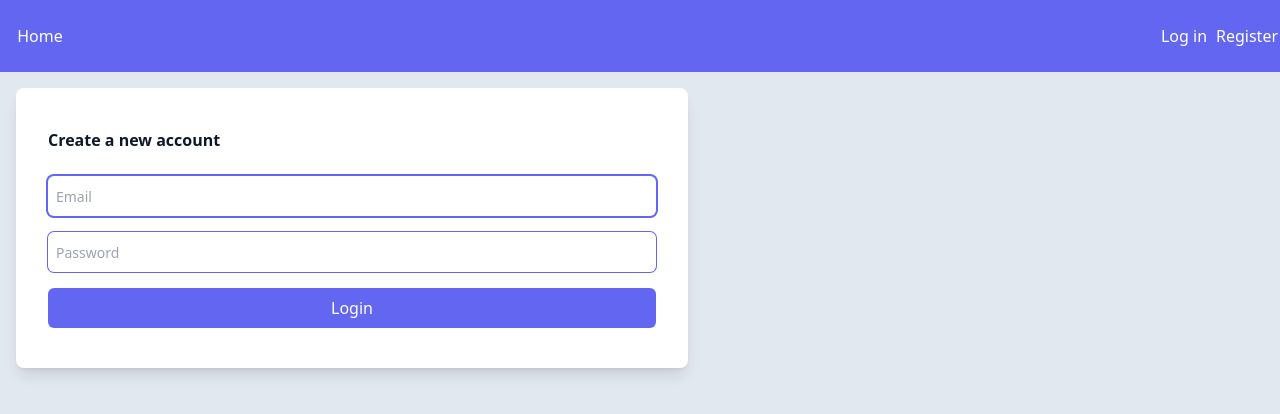
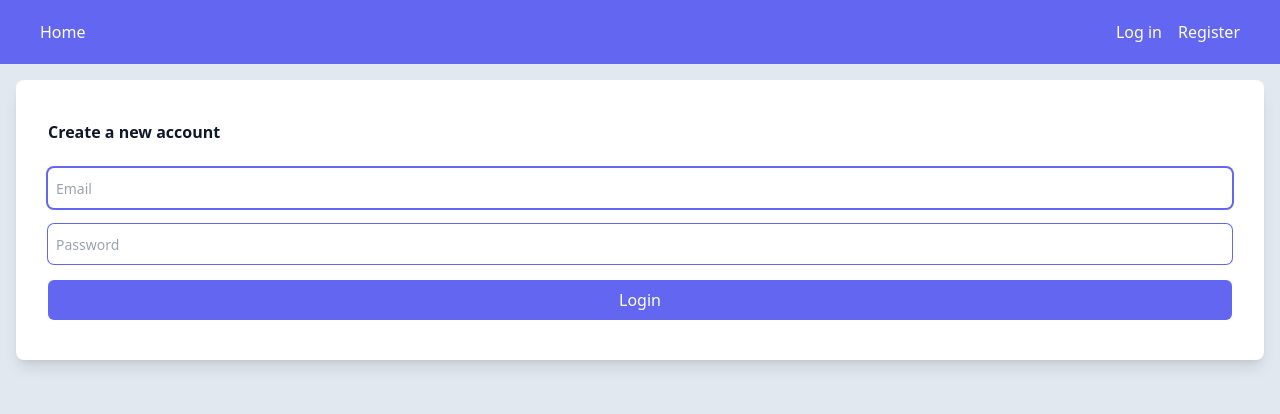
Before and after one commit to Juanma-999/biblioteca-MERN, a React (Vite) app in the folder frontend/: page /login in a window 1280 px wide. Shown: the top 414 px of the page. Built offline with nearby package versions, Linux system fonts and the light colour scheme.

Commit message:
mejora interfaz

```diff
--- a/frontend/src/assets/app.css
+++ b/frontend/src/assets/app.css
@@ -4,10 +4,10 @@
 
 @layer components {
     .nav-link {
-        @apply w-12 h-10 rounded-md hover:bg-indigo-600 grid place-items-center
+        @apply rounded-md hover:bg-indigo-600 grid place-items-center
     }
     .card {
-        @apply bg-white px-8 py-10 rounded-lg shadow-lg max-w-2xl
+        @apply bg-white px-8 py-10 rounded-lg shadow-lg
     }
     .title {
         @apply font-bold mb-6
@@ -18,4 +18,7 @@
     .btn {
         @apply block w-full bg-indigo-500 text-white rounded-md p-2 active:bg-indigo-600
     }
+    .navbar {
+        @apply flex items-center justify-between px-10 py-5
+    }
 }
--- a/frontend/src/components/Book.jsx
+++ b/frontend/src/components/Book.jsx
@@ -30,12 +30,9 @@ const Book = ({ book }) => {
             <h4 className='my-2 text-gray-500'>ID: {book._id}</h4>
 			<div className='flex justify-between books-center gap-x-2 mt-4 p-4'>
 				<BiShow
-					className='text-3xl text-blue-800 hober:text-black cursor-pointer'
+					className='text-3xl text-blue-800 hover:text-black cursor-pointer'
 					onClick={() => setShowDetail(true)}
 				/>
-				<button>
-					<BsInfoCircle className='text-2xl text-green-800 hover:text-black'/>
-				</button>
 				<Link to="/edit" state={ book }>
 					<AiOutlineEdit className='text-2xl text-yellow-600 hover:text-black'/>
 				</Link>
--- a/frontend/src/components/BookDetail.jsx
+++ b/frontend/src/components/BookDetail.jsx
@@ -9,7 +9,7 @@ const BookDetail = ( { book, onClose }) => {
             <div onClick={(event) => event.stopPropagation()}
             className='w-[600px] max-w-full h-[400px] bg-white rounded-xl p-4 flex flex-col relative'
             >
-                <AiOutlineClose className='absoliute right-6 top-6 text-3xl text-red-600 cursor-pointer'
+                <AiOutlineClose className='absolute right-6 top-6 text-3xl text-red-600 cursor-pointer'
                 onClick={onClose}
                 />
                 <div className='flex justify-start books-center gap-x-2'>
@@ -26,7 +26,7 @@ const BookDetail = ( { book, onClose }) => {
                 </div>
                 <p className='mt-4'>Book description</p>
                 <p className='my-2'>
-                    Lorem ipsum dolor sit amet, consectetur adipiscing elit, sed do eiusmod tempor incididunt ut labore et dolore magna aliqua. Ut enim ad minim veniam, quis nostrud exercitation ullamco laboris nisi ut aliquip ex ea commodo consequat.
+                    {book.description || 'This book has no description.'}
                 </p>
                 <h4 className='my-2 text-gray-500'>ID: {book._id}</h4>
             </div>
--- a/frontend/src/pages/Layout.jsx
+++ b/frontend/src/pages/Layout.jsx
@@ -6,9 +6,9 @@ const Layout = () => {
     return (
         <>
             <header className="bg-indigo-500 text-white">
-                <nav className="flex items-center justify-between p-4">
+                <nav className="navbar">
                     <Link className="nav-link" to="/">Home</Link>
-                    <div className="flex items-center gap-2">
+                    <div className="flex items-center gap-4">
                         <Link className="nav-link" to="/login">Log in</Link>
                         <Link className="nav-link" to="/register">Register</Link>
                     </div>
--- a/frontend/src/pages/books/Home.jsx
+++ b/frontend/src/pages/books/Home.jsx
@@ -16,8 +16,6 @@ const Home = () => {
         }, 500);
     }, []);
 
-    console.log(books);
-
     return (
         <section className="card">
             <h1 className="title">Latest books</h1>
@@ -26,9 +24,12 @@ const Home = () => {
                 <FaSpinner className="animate-spin text-5xl text-center block" />
             )}
 
+            <div className='flex flex-wrap'>
             { books && books.map((book) => <div key={book._id}>
                 <Book book={book}/>
             </div>)}
+            </div>
+
         </section>
     )
 }
```
Also changed, not shown: 2 other files (tests, documents, lock files or other folders).
